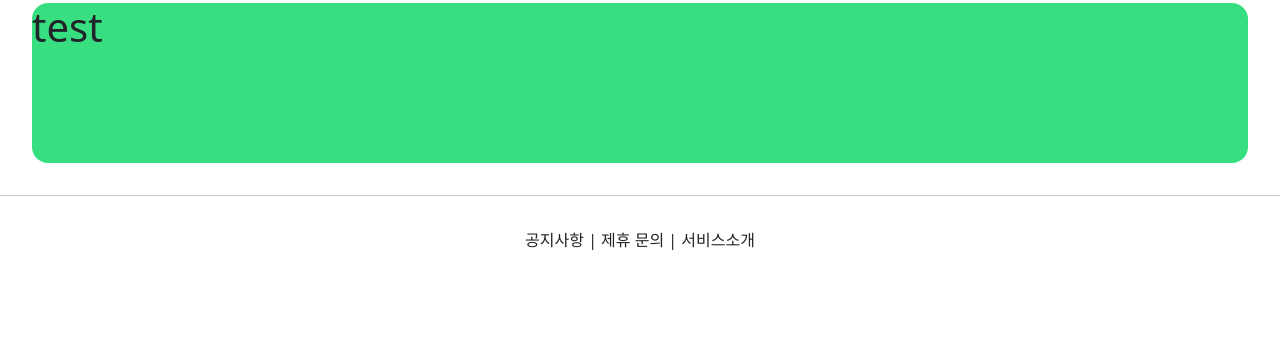
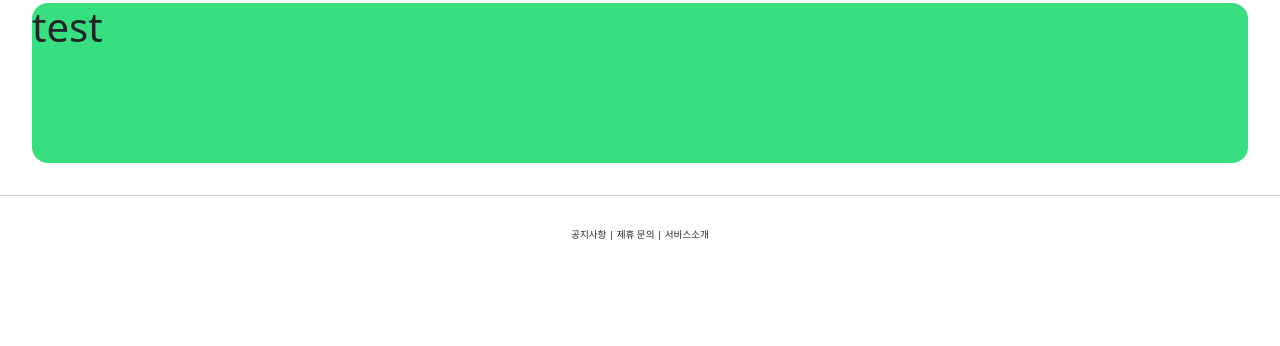
Before and after one commit to KyeongHwanMin/payhere, a Django app: page /account/hello_world/ in a window 1280 px wide. Shown: the part 174-520 px from the top of the page. Run offline with Django 3.2, Linux system fonts and the light colour scheme.

Commit message:
feat(static/) : CSS 파일 설정

```diff
--- a/payhere/settings.py
+++ b/payhere/settings.py
@@ -131,6 +131,12 @@ USE_TZ = True
 
 STATIC_URL = '/static/'
 
+STATIC_ROOT = os.path.join(BASE_DIR, 'staticfiles')
+
+STATICFILES_DIRS = [
+    BASE_DIR / "static",
+]
+
 # Default primary key field type
 # https://docs.djangoproject.com/en/3.2/ref/settings/#default-auto-field
 
--- /dev/null
+++ b/static/base.css
@@ -0,0 +1,12 @@
+.payhere_header{
+    text-align:center; margin: 2rem 0;
+}
+.payhere_header_logo{
+    font-family: 'Nanum Pen Script', cursive;
+}
+.payhere_footer{
+    text-align:center; margin-top : 2rem;
+}
+.payhere_footer_button{
+    font-size: 0.6rem;
+}
--- a/templates/footer.html
+++ b/templates/footer.html
@@ -1,5 +1,5 @@
-    <div style="text-align:center; margin-top : 2rem;">
-        <div style="'font-size: 0.6rem">
+    <div class="payhere_footer">
+        <div class="payhere_footer_button">
             <span>공지사항</span> |
             <span>제휴 문의</span> |
             <span>서비스소개</span>
--- a/templates/head.html
+++ b/templates/head.html
@@ -1,3 +1,5 @@
+{% load static %}
+
 <head>
     <meta charset="UTF-8">
     <title>Pay-here</title>
@@ -10,4 +12,7 @@
     <link rel="preconnect" href="https://fonts.googleapis.com">
     <link rel="preconnect" href="https://fonts.gstatic.com" crossorigin>
     <link href="https://fonts.googleapis.com/css2?family=Nanum+Pen+Script&display=swap" rel="stylesheet">
+
+    <!-- DEFAULS CSS LINK -->
+    <link rel="stylesheet" type="text/css" href="{% static 'base.css' %}">
 </head>
--- a/templates/header.html
+++ b/templates/header.html
@@ -1,6 +1,6 @@
-    <div style="text-align:center; margin: 2rem 0; ">
+    <div class="payhere_header">
         <div>
-            <h1 style="font-family: 'Nanum Pen Script', cursive;">Pay-here</h1>
+            <h1 class="payhere_header_logo">Pay-here</h1>
         </div>
         <div>
             <span>nav1</span>
```
